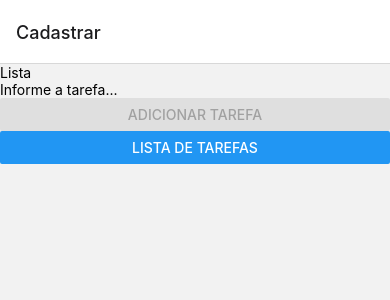
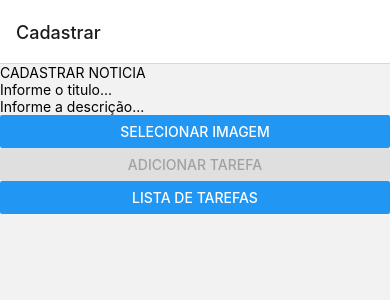
Before and after one commit to Peaga05/CadastroDeTarefas, a React Native app: screen /Cadastrar in a window 390 px wide. Shown: the top 300 px of the page. Built offline with nearby package versions, Linux system fonts and the light colour scheme.

Commit message:
Tenatndo adicionar imagem

```diff
--- a/app/screens/Cadastro.tsx
+++ b/app/screens/Cadastro.tsx
@@ -1,42 +1,74 @@
-import { addDoc, collection, deleteDoc, doc, onSnapshot } from 'firebase/firestore';
+import { addDoc, collection } from 'firebase/firestore';
 import React, { useEffect, useState } from 'react';
 import { View, Text, Button, TextInput, TouchableOpacity, StyleSheet} from 'react-native';
-import { FIRESTORE_DB } from '../../firebaseConfig';
+import { FIRESTORE_DB, FIRESTORE_STORAGE } from '../../firebaseConfig';
+import * as ImagePicker from 'expo-image-picker';
+import { getDownloadURL, ref, uploadBytes, uploadString } from 'firebase/storage';
+
+
+
 
 const Cadastro = ({ navigation }: any) => {
 
-    const [tarefa, setTarefa] = useState('');
+    const [titulo, setTitulo] = useState('');
+    const [descricao, setDescricao] = useState('');
+    const [data, setData] = useState('');
+    const [imagem, setImagem] = useState('');
 
-    const addTarefa = async () => {
-        const doc = addDoc(collection(FIRESTORE_DB, 'Tarefas'), { title: tarefa, done: false });
-        setTarefa('');
-        alert("Tarefa cadastrada")
+    const getImagem = async () =>{
+        let imagem = await ImagePicker.launchImageLibraryAsync({
+            mediaTypes: ImagePicker.MediaTypeOptions.Images,
+            allowsEditing: true,
+            aspect: [4,3],
+            quality: 1,
+        });
+
+       if(!imagem.canceled){
+           setImagem(imagem.assets[0].uri);
+       }
     }
+
+    const addNoticia = async () => {
+        const doc = addDoc(collection(FIRESTORE_DB, 'Noticias'), { titulo: titulo, descricao: descricao, data: data });
+        setTitulo('');
+        setDescricao('')
+        alert("Noticia cadastrada!")
+    }
+
     return (
         <View>
-            <Text>Lista</Text>
+            <Text>CADASTRAR NOTICIA</Text>
             <TextInput
-            style={styles.txtTarefa}
-                placeholder="Informe a tarefa..."
-                onChangeText={(t: string) => setTarefa(t)}
-                value={tarefa}
+            style={styles.inputTxt}
+                placeholder="Informe o titulo..."
+                onChangeText={(t: string) => setTitulo(t)}
+                value={titulo}
+            />
+            <TextInput
+            style={styles.inputTxt}
+                placeholder="Informe a descrição..."
+                onChangeText={(t: string) => setDescricao(t)}
+                value={descricao}
             />
             <Button
-                onPress={() => addTarefa()}
+                onPress={getImagem}
+                title="Selecionar imagem"
+            />
+            <Button
+                onPress={() => addNoticia()}
                 title="Adicionar Tarefa"
-                disabled={tarefa === ''}
+                disabled={titulo === '' && descricao === ''}
             />
              <Button
                 title="Lista de tarefas"
                 onPress={() => navigation.navigate("Lista")}
             />
-
         </View>
     );
 }
 
 const styles = StyleSheet.create({
-    txtTarefa:{
+    inputTxt:{
 
     }
 });
--- a/app/screens/Lista.tsx
+++ b/app/screens/Lista.tsx
@@ -1,3 +1,5 @@
+import { faPencil, faTrash } from '@fortawesome/free-solid-svg-icons';
+import { FontAwesomeIcon } from '@fortawesome/react-native-fontawesome';
 import { addDoc, collection, deleteDoc, doc, onSnapshot } from 'firebase/firestore';
 import React, { useEffect, useState } from 'react';
 import { View, Text, Button, TextInput, TouchableOpacity, StyleSheet } from 'react-native';
@@ -8,10 +10,10 @@ const Lista = ({ navigation }: any) => {
     const [tarefa, setTarefa] = useState('');
     const [tarefas, setTarefas] = useState<any[]>([]);
 
-    useEffect(() =>{
+    useEffect(() => {
         const TarefasRef = collection(FIRESTORE_DB, 'Tarefas');
         const subscriber = onSnapshot(TarefasRef, {
-            next: (snapshot) =>{
+            next: (snapshot) => {
                 const tarefas: any[] = [];
                 snapshot.docs.forEach(doc => {
                     tarefas.push({
@@ -23,15 +25,15 @@ const Lista = ({ navigation }: any) => {
             }
         })
         return () => subscriber();
-    },[])
+    }, [])
     const addTarefa = async () => {
         const doc = addDoc(collection(FIRESTORE_DB, 'Tarefas'), { title: tarefa, done: false });
         setTarefa('');
     }
 
-    const ExcluirElemento = async (id : any) => {
+    const ExcluirElemento = async (id: any) => {
         try {
-            const  colecao = collection(FIRESTORE_DB, "Tarefas");
+            const colecao = collection(FIRESTORE_DB, "Tarefas");
             const elemnento = doc(colecao, id);
             await deleteDoc(elemnento);
             alert("Elemento excluido com suecesso")
@@ -40,7 +42,7 @@ const Lista = ({ navigation }: any) => {
         }
     }
 
-    const AlterarElemento = (id: any) =>{
+    const AlterarElemento = (id: any) => {
         navigation.navigate('Alterar', { id });
     }
 
@@ -48,26 +50,32 @@ const Lista = ({ navigation }: any) => {
         <View>
             <View>
                 {tarefas.map((tarefa) => (
-                    <>
+                    <View style={styles.container}>
+                        <View style={styles.listagem}>
                             <Text key={tarefa.id}>{tarefa.title}</Text>
+                            <View style={styles.botoes}>
                                 <TouchableOpacity
-                        onPress={()=> ExcluirElemento(tarefa.id)}
+                                    style={styles.botaoExcluir}
+                                    onPress={() => ExcluirElemento(tarefa.id)}
                                 >
-                        <Text>Excluir</Text>
+                                    <FontAwesomeIcon style={styles.textoBotao} icon={faTrash} />
                                 </TouchableOpacity>
 
                                 <TouchableOpacity
-                        onPress={()=> AlterarElemento(tarefa.id)}
+                                    style={styles.botaoAlterar}
+                                    onPress={() => AlterarElemento(tarefa.id)}
                                 >
-                        <Text>Alterar</Text>
+                                    <FontAwesomeIcon style={styles.textoBotao} icon={faPencil} />
                                 </TouchableOpacity>
-                    </>
+                            </View>
+                        </View>
+                    </View>
 
                 ))}
             </View>
             <Button
                 title='Cadastrar tarefas'
-                onPress={()=>{navigation.navigate('Cadastrar')}}
+                onPress={() => { navigation.navigate('Cadastrar') }}
             />
         </View>
     );
@@ -76,5 +84,47 @@ const Lista = ({ navigation }: any) => {
 export default Lista;
 
 const styles = StyleSheet.create({
-
-})
+    container: {
+        flex: 1,
+    },
+    listagem: {
+        flex: 1,
+        flexDirection: 'row',
+        alignItems: 'center',
+        marginHorizontal: 200,
+        marginVertical: 10,
+        justifyContent: 'space-between'
+    },
+    botaoExcluir: {
+        backgroundColor: '#F64',
+        width: 100,
+        height: 40,
+        alignItems: 'center',
+        marginHorizontal: 30,
+        justifyContent: 'center',
+        borderRadius: 5,
+    },
+    botaoAlterar: {
+        backgroundColor: '#46F',
+        width: 100,
+        height: 40,
+        alignItems: 'center',
+        marginHorizontal: 30,
+        justifyContent: 'center',
+        borderRadius: 5,
+        marginLeft: 10,
+    },
+    textoBotao: {
+        color: '#FFF',
+        fontWeight: 'bold'
+    },
+    botoes: {
+        flexDirection: 'row',
+    },
+    header: {
+        fontSize: 30,
+        fontWeight: 'bold',
+        alignSelf: 'center',
+        marginVertical: 10,
+    }
+});
--- a/firebaseConfig.js
+++ b/firebaseConfig.js
@@ -1,6 +1,7 @@
 import { initializeApp } from "firebase/app";
 import { getAnalytics } from "firebase/analytics";
 import { getFirestore } from 'firebase/firestore';
+import { getStorage } from "firebase/storage";
 
 const firebaseConfig = {
   apiKey: "AIzaSyA9CqhUWm9ujVxDGLktFidg9UQSO88lQ6Q",
@@ -15,4 +16,5 @@ const firebaseConfig = {
 // Initialize Firebase
 export const FIREBASE_APP = initializeApp(firebaseConfig);
 export const FIRESTORE_DB = getFirestore(FIREBASE_APP);
+export const FIRESTORE_STORAGE = getStorage(FIREBASE_APP);
 const analytics = getAnalytics(FIREBASE_APP);
--- a/package.json
+++ b/package.json
@@ -21,10 +21,12 @@
     "react": "18.2.0",
     "react-dom": "^18.2.0",
     "react-native": "0.71.7",
+    "react-native-image-picker": "^5.4.0",
     "react-native-safe-area-context": "4.5.0",
     "react-native-screens": "~3.20.0",
     "react-native-svg": "^13.9.0",
-    "react-native-web": "~0.18.11"
+    "react-native-web": "~0.18.11",
+    "expo-image-picker": "~14.1.1"
   },
   "devDependencies": {
     "@babel/core": "^7.20.0",
```
Also changed, not shown: 1 other file (tests, documents, lock files or other folders). Lines whose indentation alone changed are shown as unchanged.
